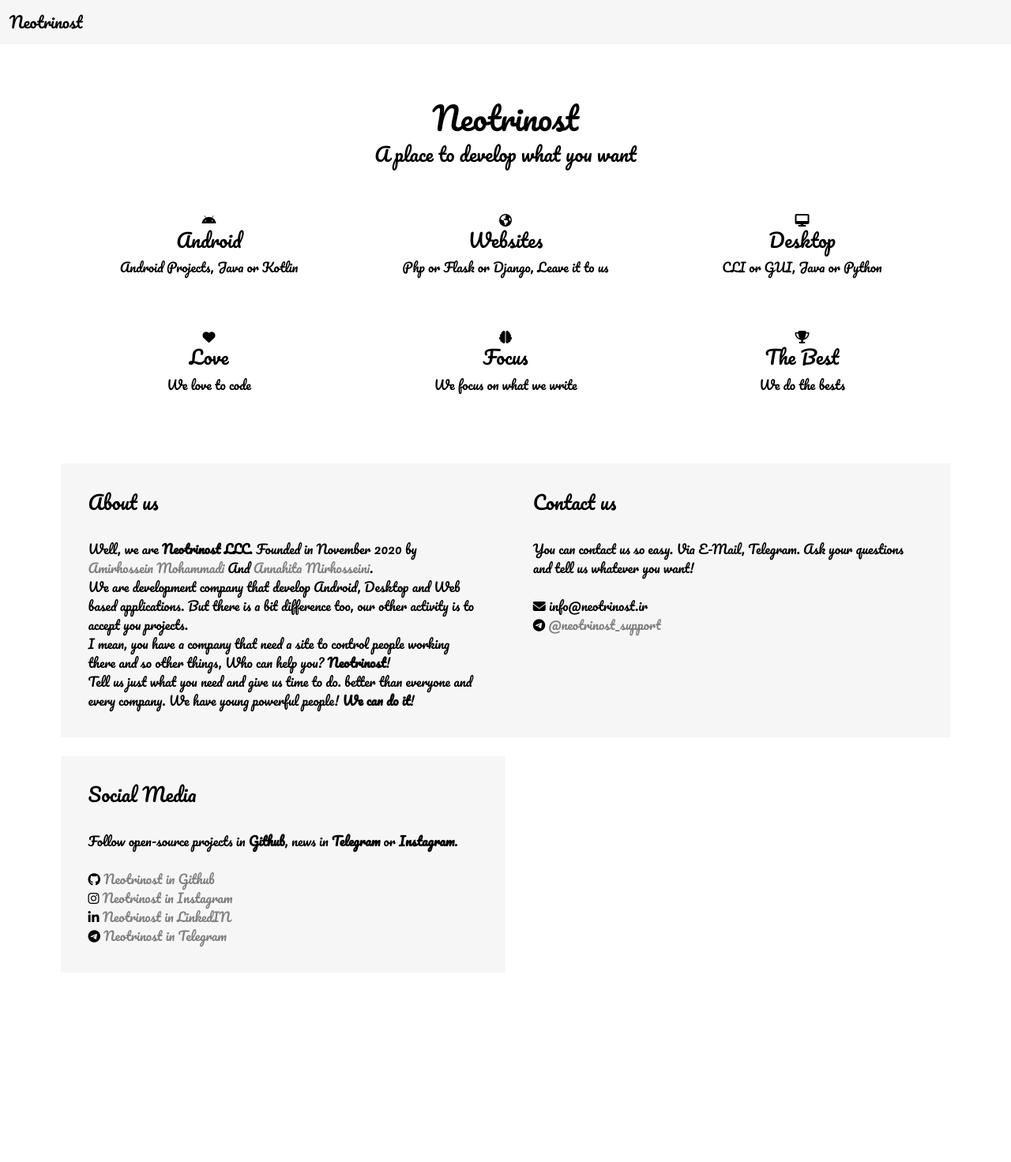
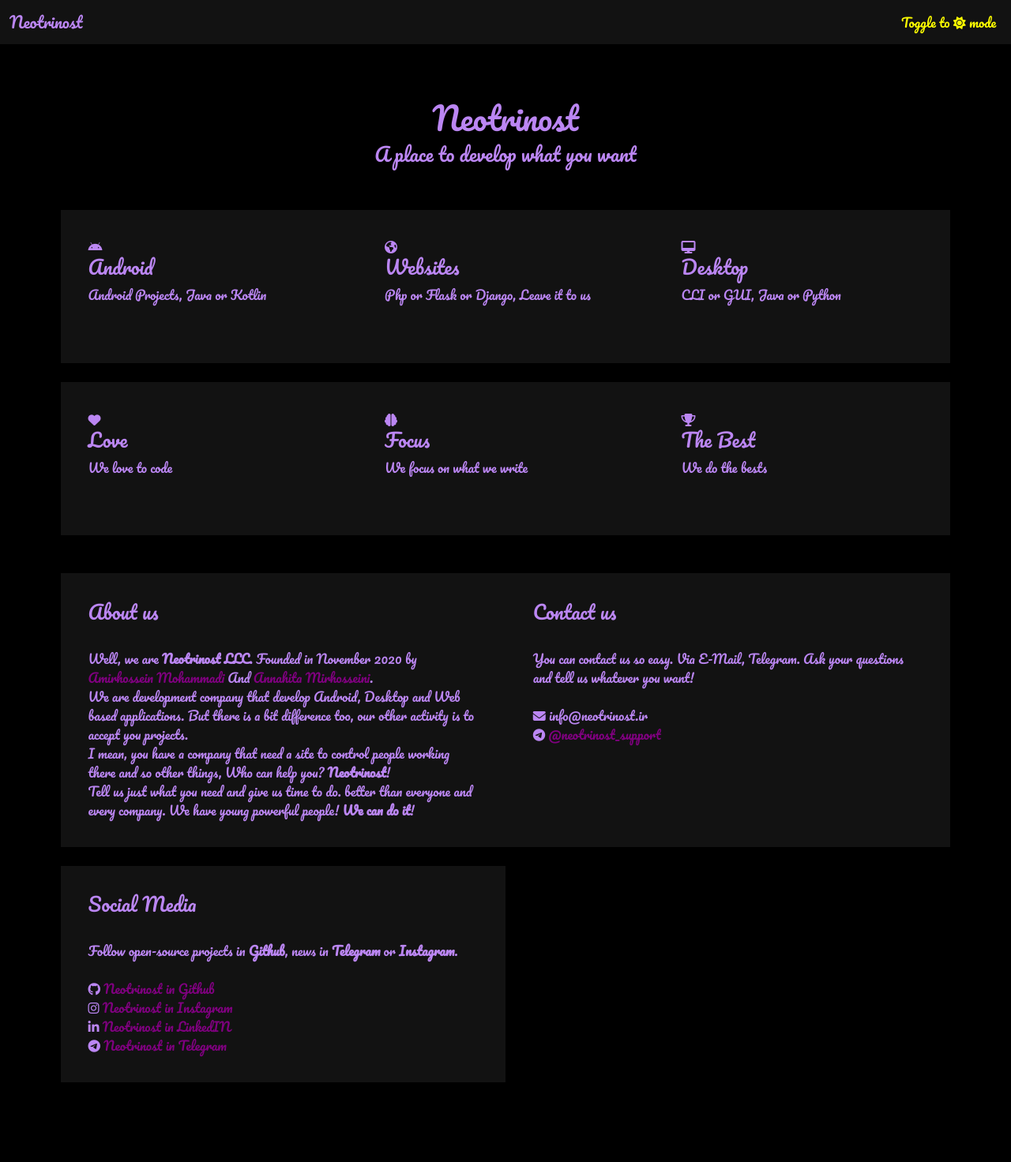
Before and after one commit to Neotrinost/Neotrinost.ir, a Flask app: page / in a window 1280 px wide. Shown: the whole page at 79% size. Before the commit the page ends 1200 px from the top, so only its background shows below. Run offline with Flask 2, Linux system fonts and the light colour scheme; some libraries are stand-ins or nearby versions.

Commit message:
Add theme toggle js

```diff
--- a/app/templates/home.html
+++ b/app/templates/home.html
@@ -25,10 +25,11 @@
         <link href="static/css/dark.css" type="text/css" rel="stylesheet">
         <link href="static/css/light.css" type="text/css" rel="stylesheet">
 	</head>
-	<body class="light" id="all">
+	<body class="dark" id="all">
 		<nav class="navbar navbar-expand-lg naav fixed-top">
 			<div class="container-fluid">
 				<a class="navbar-brand name" href=".">Neotrinost</a>
+                <button onclick="toggle()" value="dark" class="toggle" id="mode">Toggle to <i class="fa fa-sun"></i> mode</button>
 			</div>
 		</nav>
         <br>
@@ -39,19 +40,19 @@
             <br>
             <br>
             <div class="row">
-                <div class="col-sm-4">
+                <div class="col-sm-4 dialog">
                     <i class="fa fa-android"></i>
                     <h4>Android</h4>
                     <p>Android Projects, Java or Kotlin</p>
                     <br>
                 </div>
-                <div class="col-sm-4">
+                <div class="col-sm-4 dialog">
                     <i class="fa fa-globe"></i>
                     <h4>Websites</h4>
                     <p>Php or Flask or Django, Leave it to us</p>
                     <br>
                 </div>
-                <div class="col-sm-4">
+                <div class="col-sm-4 dialog">
                     <i class="fa fa-desktop"></i>
                     <h4>Desktop</h4>
                     <p>CLI or GUI, Java or Python</p>
@@ -60,19 +61,19 @@
             </div>
             <br>
             <div class="row">
-                <div class="col-sm-4">
+                <div class="col-sm-4 dialog">
                     <i class="fa fa-heart"></i>
                     <h4>Love</h4>
                     <p>We love to code</p>
                     <br>
                 </div>
-                <div class="col-sm-4">
+                <div class="col-sm-4 dialog">
                     <i class="fa fa-brain"></i>
                     <h4>Focus</h4>
                     <p>We focus on what we write</p>
                     <br>
                 </div>
-                <div class="col-sm-4">
+                <div class="col-sm-4 dialog">
                     <i class="fa fa-trophy"></i>
                     <h4>The Best</h4>
                     <p>We do the bests</p>
@@ -123,5 +124,6 @@
 		</div>
 		<br>
 		<script src="static/js/bootstrap.js"></script>
+		<script src="static/js/main.js"></script>
 	</body>
 </html>
```
